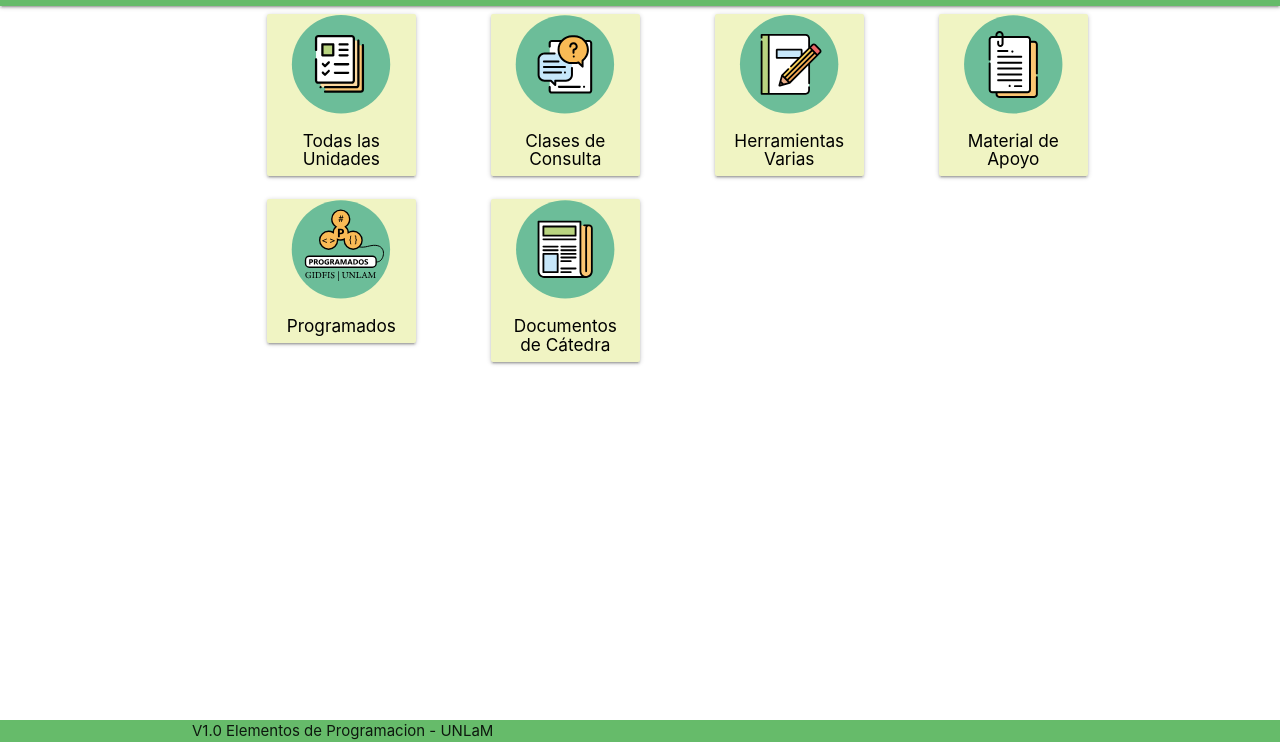
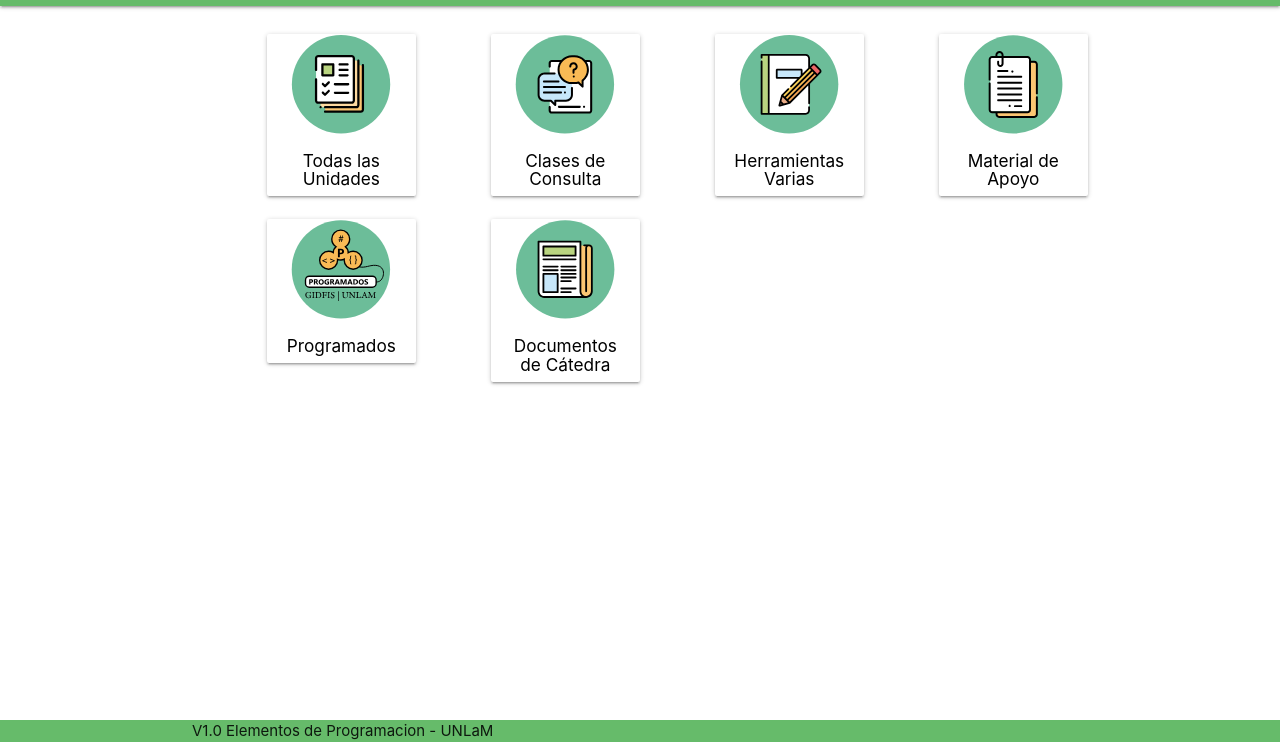
Before and after one commit to elementosprogramacion/elementosprogramacion.github.io, a plain HTML site: page index.html in a window 1280 px wide. Shown: the part 58-800 px from the top of the page. Drawn offline with Linux system fonts and the light colour scheme.

Commit message:
Update index.html

```diff
--- a/index.html
+++ b/index.html
@@ -29,43 +29,44 @@
 
 		  <div class="container center">
 
-		        <div class="row">
+		        <div class="row"></div>
+				<div class="row">
 
             <a href="unidades.html">
-                <div class="col offset-l1 offset-m1 black-text  offset-s1 s5 l2 m3 card-panel hoverable lime lighten-4" id="menu">
+                <div class="col offset-l1 offset-m1 black-text  offset-s1 s5 l2 m3 card-panel hoverable withe" id="menu">
 					   <img src="icons/unidades.svg" width="100em"  />
                     <h6 class="center">Todas las Unidades</h6>
                 </div>
             </a>
 
             <a href="horariosConsulta.html">
-                <div class="col offset-l1 offset-m1 black-text  offset-s1 s5 l2 m3 card-panel hoverable lime lighten-4" id="menu">
+                <div class="col offset-l1 offset-m1 black-text  offset-s1 s5 l2 m3 card-panel hoverable withe lighten-4" id="menu">
                    <img src="icons/consultas.svg" width="100em"  />
                     <h6 class="center">Clases de Consulta</h6>
                 </div>
             </a>
 
             <a href="herramientas.html">
-                <div class="col offset-l1 offset-m1 black-text  offset-s1 s5 l2 m3 card-panel hoverable lime lighten-4" id="menu">
+                <div class="col offset-l1 offset-m1 black-text  offset-s1 s5 l2 m3 card-panel hoverable withe lighten-4" id="menu">
                    <img src="icons/herramientas.svg" width="100em"  />
                     <h6 class="center">Herramientas Varias<br/></h6>
                 </div>
             </a>
 			 <a href="adicionales.html">
-                <div class="col offset-l1 offset-m1 black-text  offset-s1 s5 l2 m3 card-panel hoverable lime lighten-4" id="menu">
+                <div class="col offset-l1 offset-m1 black-text  offset-s1 s5 l2 m3 card-panel hoverable withe lighten-4" id="menu">
                   <img src="icons/apoyo.svg" width="100em"  />
                     <h6 class="center">Material de Apoyo</h6>
                 </div>
             </a>
 			<a href="programados.html">
-                <div class="col offset-l1 offset-m1 black-text  offset-s1 s5 l2 m3 card-panel hoverable lime lighten-4" id="menu">
+                <div class="col offset-l1 offset-m1 black-text  offset-s1 s5 l2 m3 card-panel hoverable withe lighten-4" id="menu">
                     <img src="icons/programados.svg" width="100em"  />
 					<h6 class="center">Programados</h6>
 
                 </div>
             </a>
 			<a href="catedra.html">
-                <div class="col offset-l1 offset-m1 black-text  offset-s1 s5 l2 m3 card-panel hoverable lime lighten-4" id="menu">
+                <div class="col offset-l1 offset-m1 black-text  offset-s1 s5 l2 m3 card-panel hoverable withe lighten-4" id="menu">
                     <img src="icons/noticias.svg" width="100em"   />
                     <h6 class="center">Documentos de C&aacute;tedra</h6>
                 </div>
```
